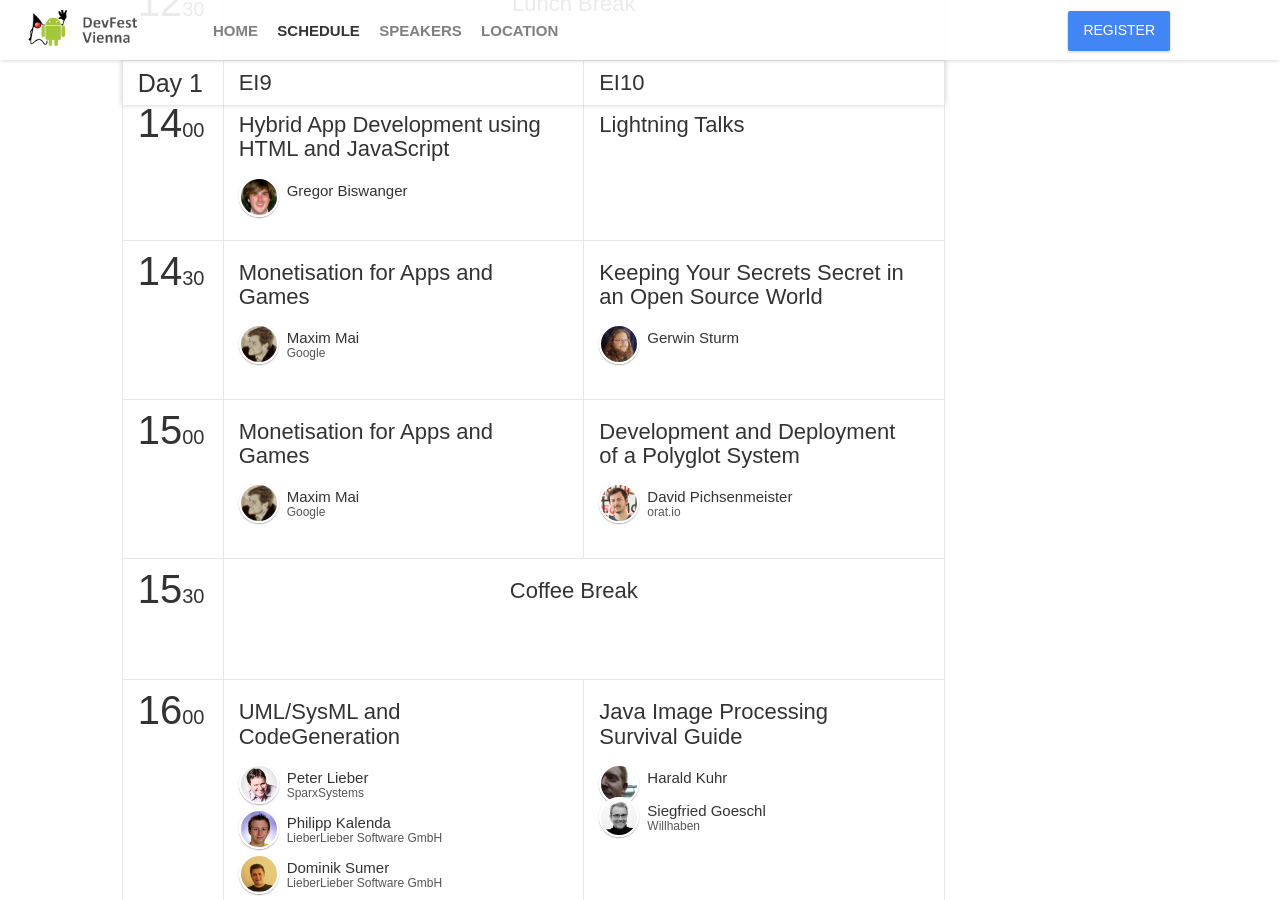
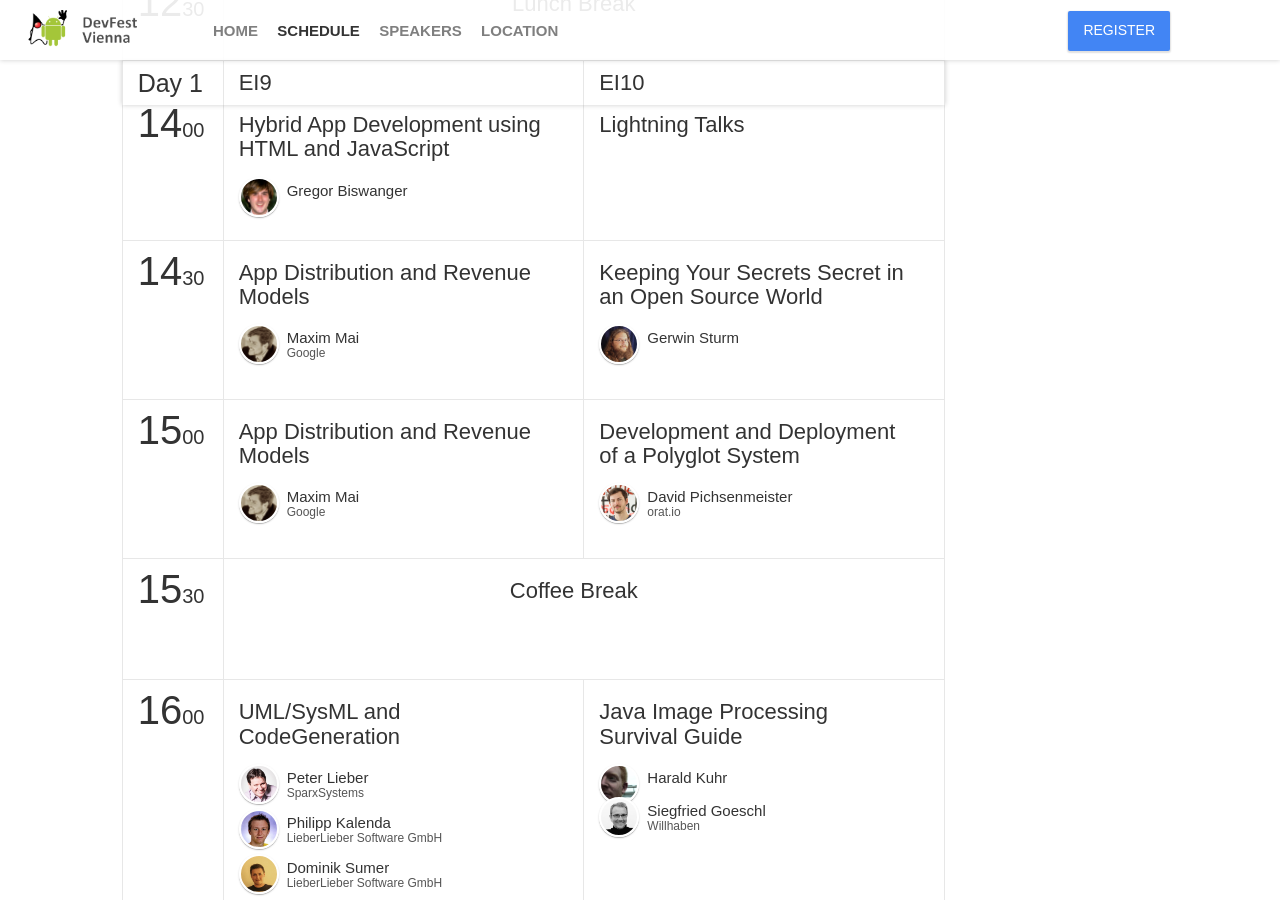
Before and after one commit to DevFestVienna/devfest-at-site, a Jekyll site: the page built from schedule.html, in a window 1280 px wide and 900 px high, scrolled down 1053 px. Built offline with Jekyll 4.4.1, drawn with Linux system fonts in a browser that asks for light colours; nearby versions of some CDN libraries; comment, search, counter and statistics services are not loaded; some of the changed lines change nothing that is shown.

Commit message:
Corrections of Maxim's talk

```diff
--- a/_data/sessions.yml
+++ b/_data/sessions.yml
@@ -134,8 +134,8 @@
   language: "German"
 -
   id: 016
-  title: "Monetisation for Apps and Games"
-  description: "This talk will provide insights on App Monetization, IAP, Ads from technical implementation to business considerations."
+  title: "App Distribution and Revenue Models"
+  description: "The goal of the presentation is to share tips, tricks and learnings concerning app distribution and revenue models. I will be using real life examples from my work with German app developers. The talk will cover strategy as well as technical aspects. Google products to be covered are Play and AdMob."
   track: "Mobile"
   subtype: "presentation"
   speakers: ["maxim-mai"]
```
